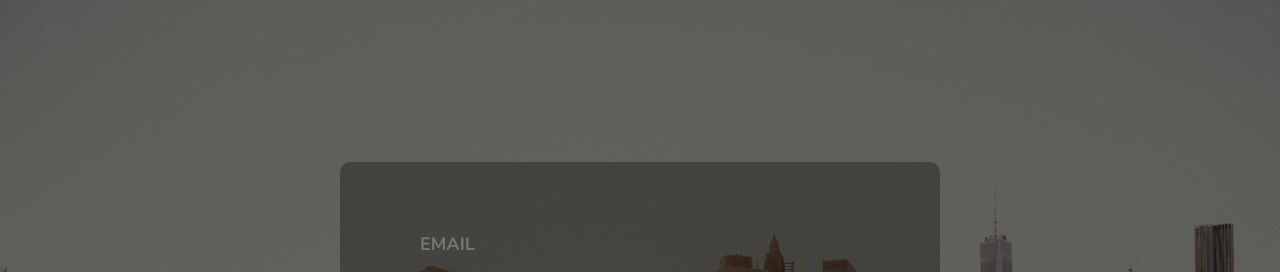
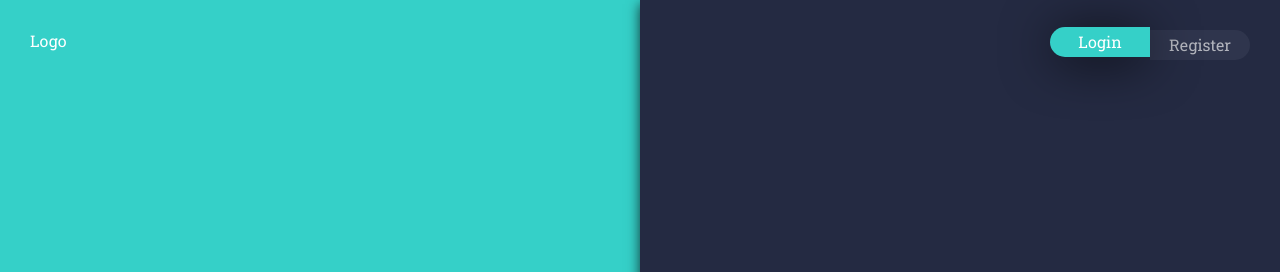
Before and after one commit to kazordomo/socci, a website built with webpack: page public/index.html in a window 1280 px wide. Shown: the top 272 px of the page. Built offline with nearby package versions, Linux system fonts and the light colour scheme.

Commit message:
progress on login/register

```diff
--- a/public/app/css/components/login.css
+++ b/public/app/css/components/login.css
@@ -1,8 +1,98 @@
 section#login {
-    background: url(../../img/city_br.jpg);
-    background-size: cover;
-    /* background-position: bottom; */
+    padding: 0;
 }
+
+section#login h2 {
+    font-weight: 500;
+}
+
+section#login .col {
+    box-sizing: border-box;
+    height: 100vh;
+    padding: 80px;
+    position: relative;
+}
+
+section#login .col_a .wrapper_small h2 {
+    font-weight: 400;
+    margin: 10px 0 20px 0;
+}
+
+section#login .col .corner {
+    position: absolute;
+    top: 30px;
+}
+
+
+section#login .col_a .wrapper_small img {
+    width: 100%;
+}
+
+section#login .col_a .corner {
+    left: 30px;
+}
+
+section#login .col_b .corner {
+    display: flex;
+    flex-direction: row;
+    justify-content: space-around;
+    line-height: 30px;
+    height: 30px;
+    text-align: center;
+    border-radius: 50px;
+    right: 30px;
+    width: 200px;
+}
+
+section#login .col_b .corner div {
+    background-color: #363c53;
+    display: inline-block;
+    height: 100%;
+    opacity: 0.65;
+    width: 100px;
+}
+
+section#login .col_b .corner div:not(.inactive) {
+    background-color: var(--mint);
+    box-shadow: -1px 4px 53px -4px rgba(0,0,0,1);
+    margin-top: -3px;
+    opacity: 1;
+    z-index: 2;
+}
+
+section#login .col_b .corner div:first-child {
+    border-top-left-radius: 20px;
+    border-bottom-left-radius: 20px;
+}
+
+section#login .col_b .corner div:nth-child(2) {
+    border-top-right-radius: 20px;
+    border-bottom-right-radius: 20px;
+}
+
+section#login .col_a {
+    background: rgb(53,208,200);
+    background: linear-gradient(180deg, rgba(53,208,200,1) 0%, rgba(53,208,200,1) 44%, rgba(34,145,139,1) 100%);
+}
+
+section#login .col_b {
+    background: rgb(36,42,66);
+    background: linear-gradient(180deg, rgba(36,42,66,1) 0%, rgba(36,42,66,1) 44%, rgba(25,29,46,1) 100%);
+    box-shadow: -4px 0px 12px -4px rgba(0,0,0,0.75);
+}
+
+::placeholder {
+    color: #a3a3a3;
+    opacity: 1;
+  }
+
+  :-ms-input-placeholder {
+    color: #a3a3a3;
+  }
+
+  ::-ms-input-placeholder {
+    color: #a3a3a3;
+  }
 
 .form_group input,
 .form_group button {
@@ -15,15 +105,31 @@
 
 .form_group input {
     background-color: transparent;
-    border-bottom: 1px solid rgba(255,255,255,0.2);
+    border-bottom: 1px solid #a3a3a3;
     color: #FFFFFF;
 }
 
 .form_group button {
-    background-color: var(--orange);
+    background-color: var(--mint);
+    border-radius: 30px;
+    box-shadow: -1px 3px 28px 0px rgba(0,0,0,0.41);
+    cursor: pointer;
     color: #FFFFFF;
-    cursor: pointer;
-    padding: 20px 0;
+    height: 50px;
+    line-height: 50px;
+    margin: 30px 30px 0 0;
+    transition: box-shadow 300ms;
+    width: 150px;
+}
+
+.form_group a {
+    border-bottom: 1px solid var(--mint);
+    color: #a3a3a3;
+    padding: 0 2px 2px 2px;
+}
+
+.form_group button:hover {
+    box-shadow: 0px 0px 0px 0px rgba(0,0,0,0);
 }
 
 .form_group span {
@@ -32,10 +138,7 @@
 }
 
 section#login .wrapper_small {
-    background-color: rgba(0,0,0,0.3);
-    border-radius: 10px;
     left: 0;
-    padding: 50px;
     position: absolute;
     right: 0;
     top: 50%;
--- a/public/app/css/master.css
+++ b/public/app/css/master.css
@@ -2,7 +2,7 @@
 
 body {
     color: #FFFFFF;
-    font-family: 'Nunito', sans-serif;
+    font-family: 'Roboto Slab', serif;
     margin: 0;
     padding: 0;
 }
@@ -11,7 +11,7 @@
 input {
     border: none;
     border-radius: 2px;
-    font-family: 'Nunito', sans-serif;
+    font-family: 'Roboto Slab', serif;
     font-size: 18px;
     outline: none;
 }
@@ -19,7 +19,6 @@
 .button {
     color: #FFFFFF;
     cursor: pointer;
-    font-weight: 700;
 }
 
 .button.success {
@@ -48,6 +47,7 @@
 
 a {
     color: #FFFFFF;
+    cursor: pointer;
     text-decoration: none;
 }
 
@@ -76,10 +76,15 @@
     margin: 0;
 }
 
+h1 {
+    font-size: 46px;
+}
+
 /* COLORS */
 
 main {
-    --dark: #2D3047;
+    --dark: #242a42;
+    --mint: #35d0c8;
     --greenish: #1B998B;
     --yellowish: #FFFD82;
     --orangeish: #FF9B71;
@@ -127,6 +132,23 @@
     }
 }
 
+/* cols */
+.cols.cols_two {
+    width: 100%;
+}
+
+.col {
+    width: 50%;
+}
+
+.col_a {
+    float: left;
+}
+
+.col_b {
+    float: right;
+}
+
 .wrapper {
     width: 1024px;
 }
--- a/public/app/views/login.html
+++ b/public/app/views/login.html
@@ -1,21 +1,38 @@
 <section id="login">
-    <div class="fade"></div>
+    <div class="cols cols_two">
+        <div class="col col_a">
+            <div class="corner">
+                Logo
+            </div>
             <div class="wrapper_small">
-
+                <h1>Socci</h1>
+                <h2>Connect with your friends, attend each other activities!</h2>
+                <div class="slider">
+                    <!-- <img src="https://placeimg.com/640/480/any" alt="slider_01" /> -->
+                </div>
+            </div>
+        </div>
+        <div class="col col_b">
+            <div class="corner">
+                <div data-type="login">Login</div>
+                <div data-type="register" class="inactive">Register</div>
+            </div>
+            <div class="wrapper_small">
                 <div class="form_group">
                     <input data-type="both" type="email" name="email" placeholder="EMAIL" />
                     <input data-type="both" type="password" name="password" placeholder="PASSWORD" />
                     <input class="inactive" data-type="register" type="password" name="retype_password" placeholder="RETYPE PASSWORD" />
                     <button data-type="login">Login</button>
                     <button class="inactive" data-type="register">Register</button>
-            <a data-type="login">Not Registered?</a>
-            <a class="inactive" data-type="register">Already Registered?</a>
+                    <a data-type="login">I'm not a member yet.</a>
+                    <a class="inactive" data-type="register">Already a member?</a>
                 </div>
-        <div class="social_media">
+                <!-- <div class="social_media">
                     <i class="fab fa-facebook-square"></i>
                     <i class="fab fa-google-plus-square"></i>
+                </div> -->
             </div>
-
+        </div>
     </div>
 
 </section>
--- a/public/index.html
+++ b/public/index.html
@@ -4,7 +4,7 @@
     <meta charset="UTF-8">
     <title>Router Boilerplate</title>
     <link rel="stylesheet" href="https://use.fontawesome.com/releases/v5.5.0/css/all.css" integrity="sha384-B4dIYHKNBt8Bc12p+WXckhzcICo0wtJAoU8YZTY5qE0Id1GSseTk6S+L3BlXeVIU" crossorigin="anonymous">
-    <link href="https://fonts.googleapis.com/css?family=Nunito:400,700" rel="stylesheet">
+    <link href="https://fonts.googleapis.com/css?family=Roboto+Slab:300,400,700" rel="stylesheet">
     <link rel="stylesheet" type="text/css" href="./app/css/master.css">
     <link rel="stylesheet" type="text/css" href="./app/css/general/menu.css">
     <link rel="stylesheet" type="text/css" href="./app/css/components/login.css">
```
Also changed, not shown: public/app/js/components/login.js (+0 -11 lines), public/dist/bundle.js. Lines whose indentation alone changed are shown as unchanged.
